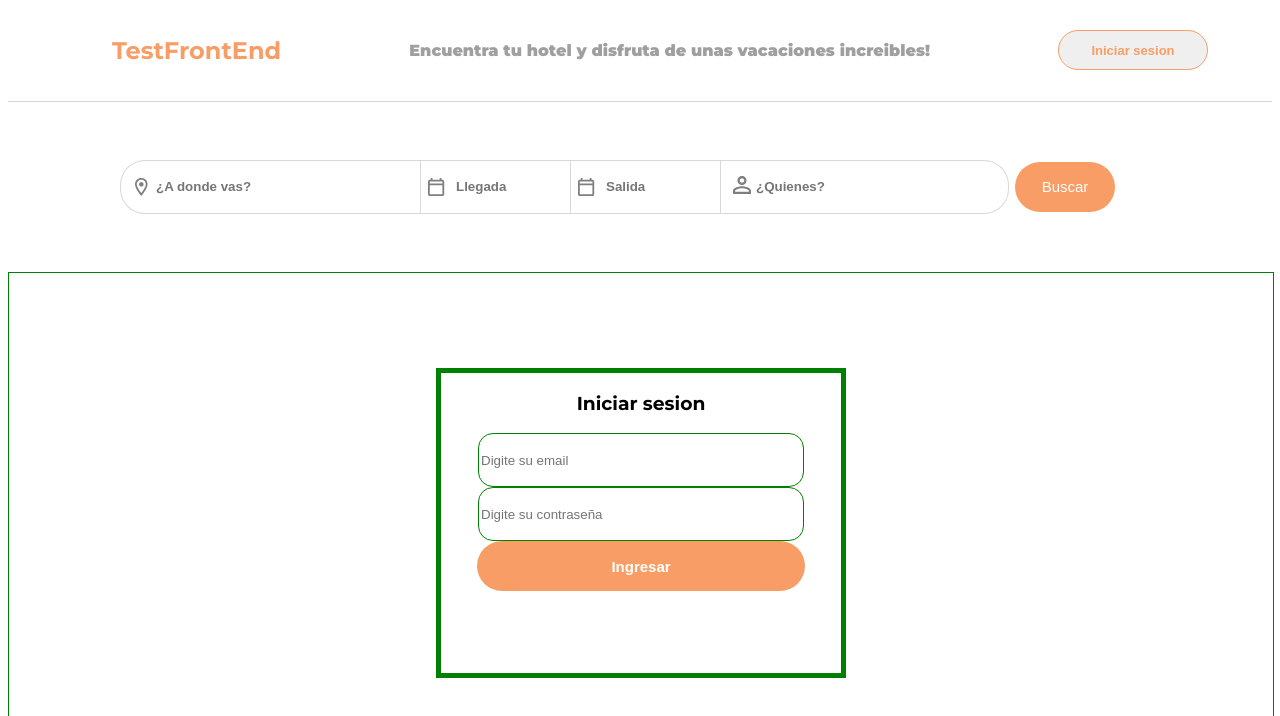
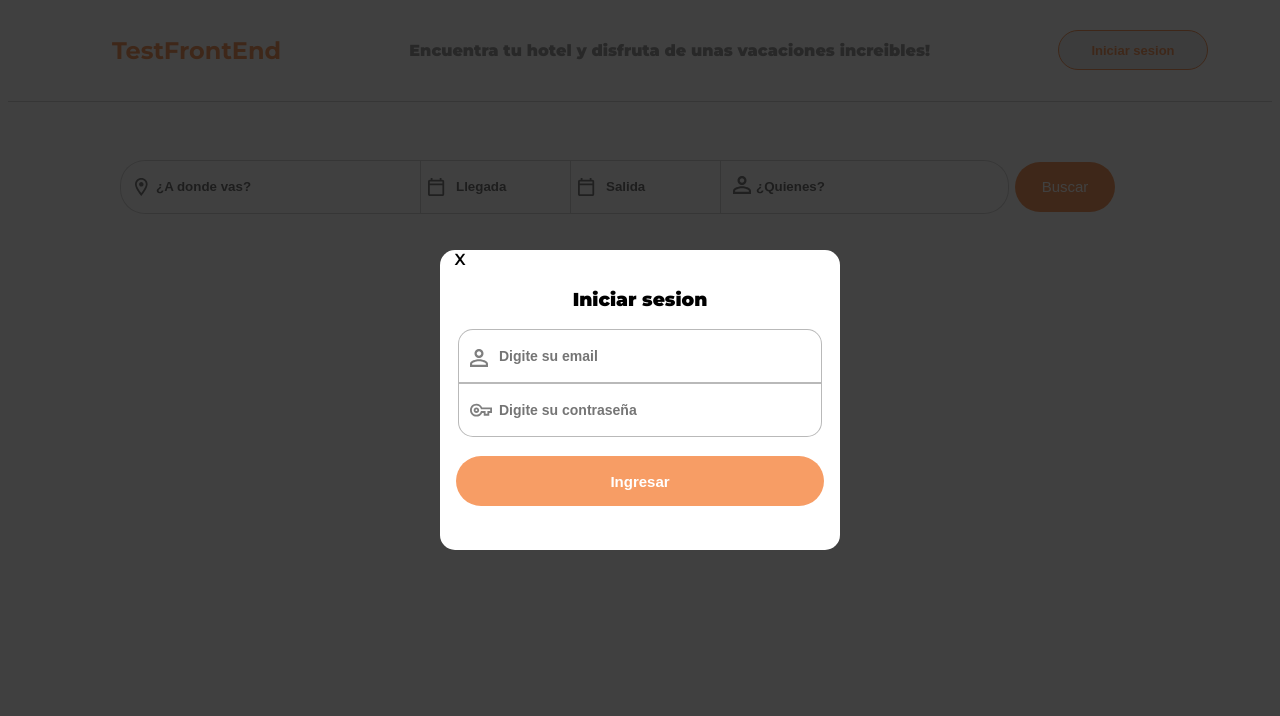
Before and after one commit to Omazing51/test-frontend, an Angular app: page / in a window 1280 px wide. Both pictures are taken after a click on the button "Iniciar sesion". Shown: the top 716 px of the page. Built offline with nearby package versions, Linux system fonts and the light colour scheme.

Commit message:
Configuration modal

```diff
--- a/src/app/components/header/header.component.scss
+++ b/src/app/components/header/header.component.scss
@@ -73,7 +73,7 @@
 
             input:focus
             {
-
+                opacity: 50%;
             }
            .uno
            {
--- a/src/app/components/header/header.component.ts
+++ b/src/app/components/header/header.component.ts
@@ -1,4 +1,5 @@
 import { Component } from '@angular/core';
+import { SwitchService } from 'src/app/services/switch.service';
 
 @Component({
   selector: 'app-header',
@@ -8,6 +9,15 @@ import { Component } from '@angular/core';
 export class HeaderComponent {
   public modalSwitch : any;
 
+  /**
+   *
+   */
+  constructor(private modalS:SwitchService) {}
+  ngOnInit()
+  {
+    this.modalS.$modal.subscribe((value=>{this.modalSwitch = value}));
+  }
+
   openModal()
   {
       this.modalSwitch = true;
--- a/src/app/components/modal/modal.component.html
+++ b/src/app/components/modal/modal.component.html
@@ -1,17 +1,21 @@
 <div class="modal">
     <style>
         @import url('https://fonts.googleapis.com/css2?family=Montserrat:wght@100;200;300;400;500;600;700;800;900&display=swap');
-      </style>
+    </style>
     <div class="modal__body">
         <div class="tittle">
+            <a href="" (click)="closeModal()">X</a>
             <h3>Iniciar sesion</h3>
         </div>
         <div class="uno">
             <input type="text" placeholder="Digite su email">
+            <img src="./assets/i1.svg" alt="">
         </div>
         <div class="dos">
             <input type="text" placeholder="Digite su contraseña">
+            <img src="./assets/i4.svg" alt="">
         </div>
+        <br>
         <div class="boton">
             <button>Ingresar</button>
         </div>
--- a/src/app/components/modal/modal.component.scss
+++ b/src/app/components/modal/modal.component.scss
@@ -2,14 +2,25 @@
 {
     font-family: 'Montserrat', sans-serif;
     border: 1px solid green;
+    top: 0;
+    left: 0;
     width: 100%;
-    height: 500px;
-    position: relative;
+    height: 100vh;
+    position: fixed;
+    padding: 16px;
+    align-items: center;
+    justify-content: center;
+    top: 50%;
+    left: 50%;
+    transform: translate(-50%, -50%);
+    background: rgb(0,0,0,0.75);
+    transition: all 0.3s ease-in-out;
    .modal__body
    {
+        border-radius: 15px;
         width: 400px;
         height: 300px;
-        border: 5px solid green;
+        background-color: white;
         justify-content: center;
         align-items: center;
         text-align: center;
@@ -17,24 +28,74 @@
         top: 50%;
         left: 50%;
         transform: translate(-50%, -50%);
-
+        .uno
+        {
+            input
+            {
+                border-top-left-radius: 15px;
+                border-top-right-radius: 15px;
+            }
+            img
+            {
+             position: absolute;
+             margin-top: 5%;
+             margin-left: -88%;
+            }
+        }
+        .dos
+        {
+            input
+            {
+            border-bottom-left-radius: 15px;
+            border-bottom-right-radius: 15px;
+            }
+            img
+            {
+             position: fixed;
+             margin-top: 5%;
+             margin-left: -88%;
+            }
+        }
+        h3
+        {
+            font-weight: 900;
+        }
         input
         {
-            border: 1px solid green;
+            border: 1px solid rgba(0, 0, 0, 0.274);
             width: 80%;
             height: 50px;
-            border-radius: 15px;
+            font-weight: 600;
+            font-size: 14px;
+            position: relative;
+            padding-left:40px;
+        }
+        input:focus
+        {
+            opacity: 50%;
         }
         button
         {
             font-weight: 700;
             font-size: 15px;
-            width: 82%;
+            width: 92%;
             height: 50px;
             border-radius: 25px;
             color: white;
             background:  rgb(247, 157, 101);
             border: none;
         }
+        button:hover
+        {
+            opacity: 90%;
+        }
+        a
+        {
+            margin-left: -90%;
+            text-decoration: none;
+            font-weight: 600;
+            color: black;
+        }
+
         }
    }
--- a/src/app/components/modal/modal.component.ts
+++ b/src/app/components/modal/modal.component.ts
@@ -1,4 +1,5 @@
 import { Component } from '@angular/core';
+import { SwitchService } from 'src/app/services/switch.service';
 
 @Component({
   selector: 'app-modal',
@@ -7,4 +8,14 @@ import { Component } from '@angular/core';
 })
 export class ModalComponent {
 
+  /**
+   *
+   */
+  constructor(private modalS: SwitchService) { }
+
+  closeModal()
+  {
+      this.modalS.$modal.emit(false);
+  }
+
 }
--- /dev/null
+++ b/src/app/services/switch.service.ts
@@ -0,0 +1,12 @@
+import { EventEmitter, Injectable } from '@angular/core';
+
+@Injectable({
+  providedIn: 'root'
+})
+export class SwitchService {
+
+  constructor() { }
+
+  $modal = new EventEmitter<any>();
+
+}
```
Also changed, not shown: src/assets/i4.svg (added), 1 other file (tests, documents, lock files or other folders).
